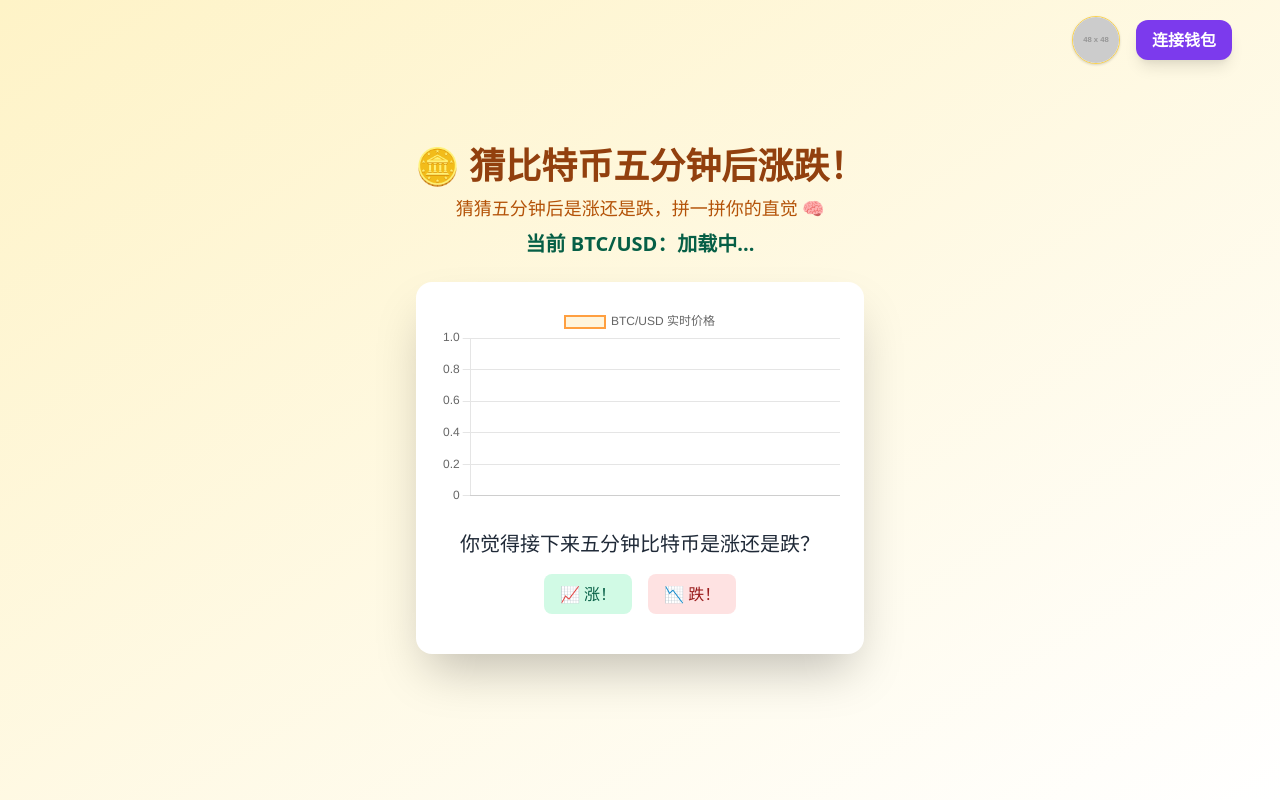
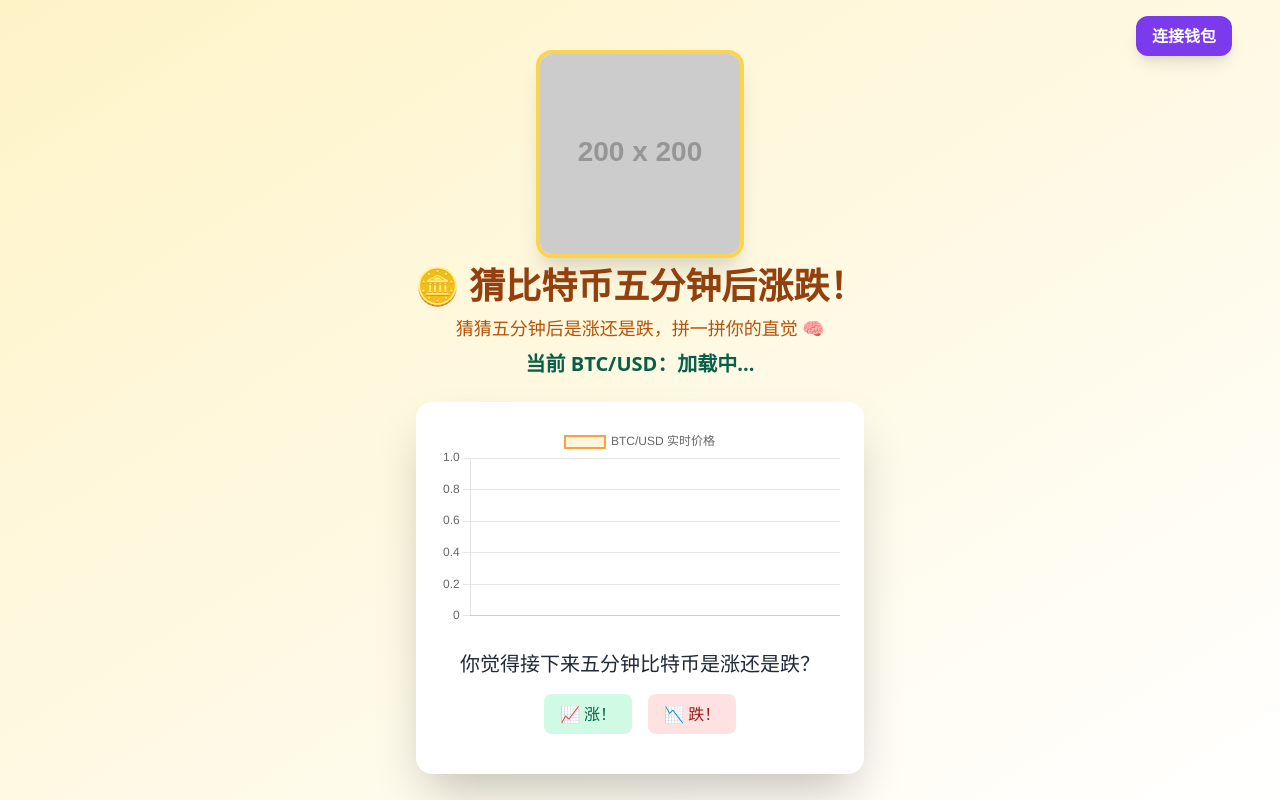
Before and after one commit to big-pig111/btc, a plain HTML site: page index.html in a window 1280 px wide. Drawn offline with nearby package versions, Linux system fonts and the light colour scheme; placeholder pictures from the web are drawn by us.

Commit message:
Update index.html

```diff
--- a/index.html
+++ b/index.html
@@ -11,9 +11,11 @@
     <script src="https://cdn.jsdelivr.net/npm/@solana/spl-token@0.3.8/lib/index.iife.min.js"></script>
 </head>
 <body class="bg-gradient-to-br from-yellow-100 to-orange-200 flex flex-col items-center justify-center min-h-screen p-4">
+    <!-- LOGO 预留位：将 src 替换为你的 logo 图片链接 -->
+    <div class="w-full flex justify-center mt-6 mb-2">
+        <img id="siteLogo" src="https://placehold.co/200x200?text=Logo" alt="Logo" class="w-52 h-52 max-w-xs max-h-xs rounded-2xl shadow-xl border-4 border-yellow-300 bg-white object-contain" />
+    </div>
     <div class="absolute top-4 right-6 flex items-center gap-4">
-        <!-- LOGO 预留位：将 src 替换为你的 logo 图片链接 -->
-        <img id="siteLogo" src="https://placehold.co/48x48?text=Logo" alt="Logo" class="w-12 h-12 rounded-full shadow border border-yellow-300 bg-white object-contain" />
         <button id="connectWalletBtn" class="bg-purple-600 hover:bg-purple-700 text-white px-4 py-2 rounded-xl font-semibold shadow-lg">连接钱包</button>
         <span id="walletAddress" class="ml-2 text-purple-800 font-mono"></span>
     </div>
```
